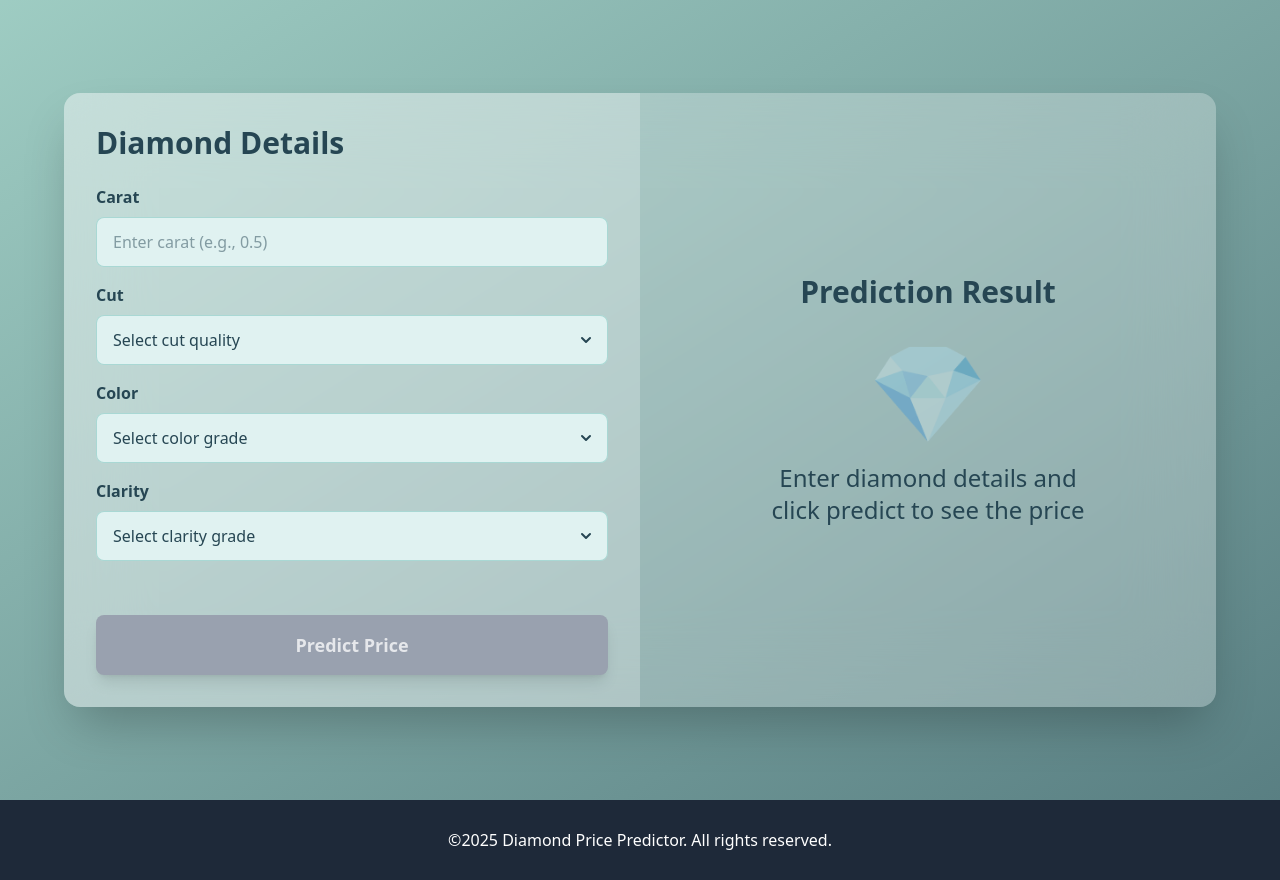
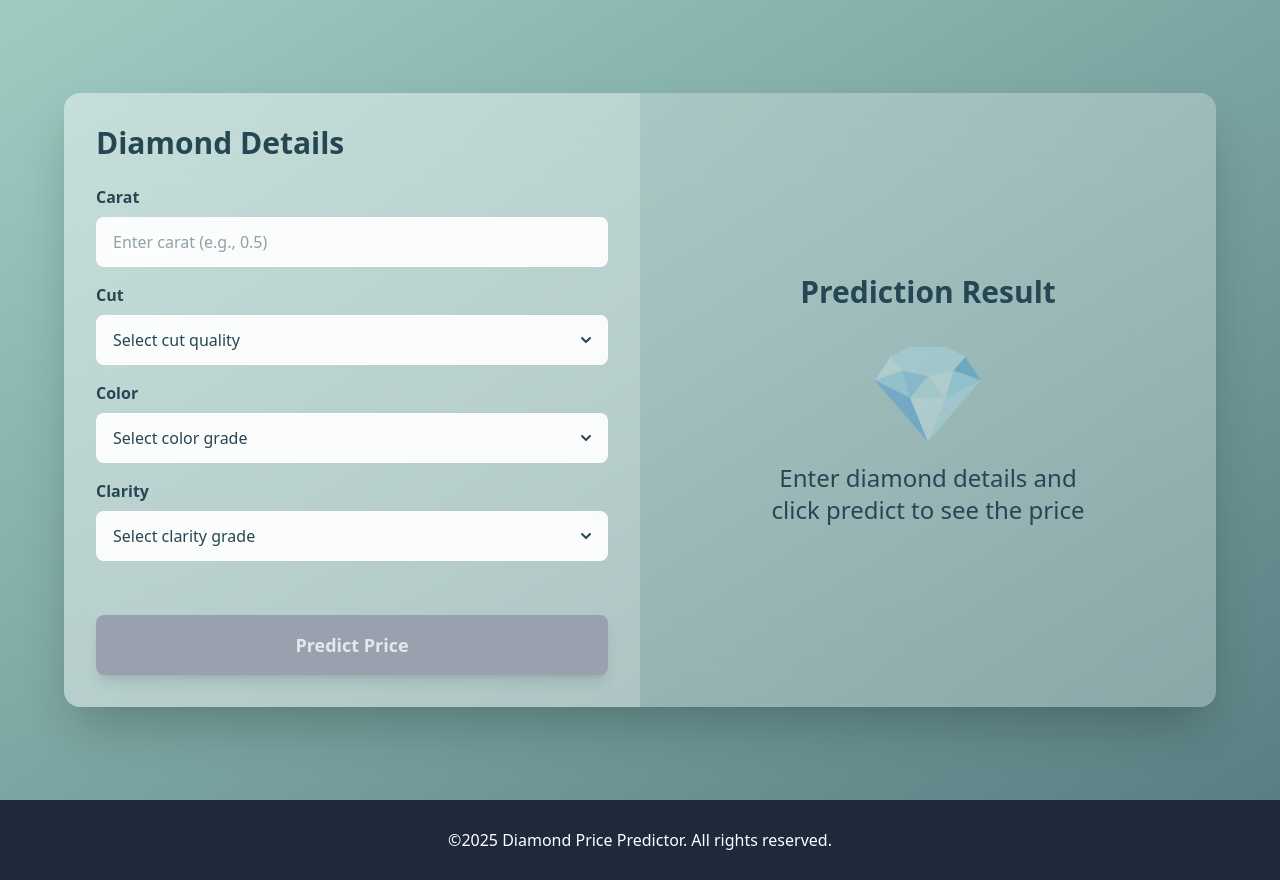
Before and after one commit to lad94220/ML-Lab1, a Next.js app in the folder src/app/client/: page / in a window 1280 px wide. Built offline with nearby package versions, Linux system fonts and the light colour scheme.

Commit message:
reverse input background

```diff
--- a/src/app/client/src/app/page.tsx
+++ b/src/app/client/src/app/page.tsx
@@ -72,12 +72,11 @@ export default function Home() {
                 placeholder="Enter carat (e.g., 0.5)"
                 value={carat}
                 onChange={(e) => setCarat(e.target.value)}
-                className={`px-4 py-3 rounded-lg backdrop-blur border focus:outline-none focus:ring-2 text-[#264653] ${
+                className={`px-4 py-3 rounded-lg bg-white/90 backdrop-blur border focus:outline-none focus:ring-2 text-[#264653] ${
                   carat && (isNaN(Number(carat)) || Number(carat) <= 0)
                     ? 'border-red-400 focus:ring-red-400'
-                    : 'border-[#2a9d8f]/30 focus:ring-[#2a9d8f]'
+                    : 'border-white/50 focus:ring-[#2a9d8f]'
                 }`}
-                style={{ backgroundColor: '#e0f2f1' }}
               />
               {carat && (isNaN(Number(carat)) || Number(carat) <= 0) && (
                 <span className="text-red-600 text-sm mt-1">Carat must be greater than 0</span>
@@ -91,12 +90,11 @@ export default function Home() {
                 <select
                   value={cut}
                   onChange={(e) => setCut(e.target.value)}
-                  className="w-full px-4 py-3 rounded-lg backdrop-blur border border-[#2a9d8f]/30 focus:outline-none focus:ring-2 focus:ring-[#2a9d8f] text-[#264653] appearance-none pr-10"
-                  style={{ backgroundColor: '#e0f2f1', colorScheme: 'light', accentColor: '#2a9d8f' }}
+                  className="w-full px-4 py-3 rounded-lg bg-white/90 backdrop-blur border border-white/50 focus:outline-none focus:ring-2 focus:ring-[#2a9d8f] text-[#264653] appearance-none pr-10"
                 >
-                  <option value="" style={{ backgroundColor: '#e0f2f1', color: '#264653' }}>Select cut quality</option>
+                  <option value="">Select cut quality</option>
                   {cutOptions.map((option) => (
-                    <option key={option} value={option} style={{ backgroundColor: '#e0f2f1', color: '#264653' }}>{option}</option>
+                    <option key={option} value={option}>{option}</option>
                   ))}
                 </select>
                 <div className="pointer-events-none absolute inset-y-0 right-0 flex items-center pr-3">
@@ -114,12 +112,11 @@ export default function Home() {
                 <select
                   value={color}
                   onChange={(e) => setColor(e.target.value)}
-                  className="w-full px-4 py-3 rounded-lg backdrop-blur border border-[#2a9d8f]/30 focus:outline-none focus:ring-2 focus:ring-[#2a9d8f] text-[#264653] appearance-none pr-10"
-                  style={{ backgroundColor: '#e0f2f1', colorScheme: 'light', accentColor: '#2a9d8f' }}
+                  className="w-full px-4 py-3 rounded-lg bg-white/90 backdrop-blur border border-white/50 focus:outline-none focus:ring-2 focus:ring-[#2a9d8f] text-[#264653] appearance-none pr-10"
                 >
-                  <option value="" style={{ backgroundColor: '#e0f2f1', color: '#264653' }}>Select color grade</option>
+                  <option value="">Select color grade</option>
                   {colorOptions.map((option) => (
-                    <option key={option} value={option} style={{ backgroundColor: '#e0f2f1', color: '#264653' }}>{option}</option>
+                    <option key={option} value={option}>{option}</option>
                   ))}
                 </select>
                 <div className="pointer-events-none absolute inset-y-0 right-0 flex items-center pr-3">
@@ -137,12 +134,11 @@ export default function Home() {
                 <select
                   value={clarity}
                   onChange={(e) => setClarity(e.target.value)}
-                  className="w-full px-4 py-3 rounded-lg backdrop-blur border border-[#2a9d8f]/30 focus:outline-none focus:ring-2 focus:ring-[#2a9d8f] text-[#264653] appearance-none pr-10"
-                  style={{ backgroundColor: '#e0f2f1', colorScheme: 'light', accentColor: '#2a9d8f' }}
+                  className="w-full px-4 py-3 rounded-lg bg-white/90 backdrop-blur border border-white/50 focus:outline-none focus:ring-2 focus:ring-[#2a9d8f] text-[#264653] appearance-none pr-10"
                 >
-                  <option value="" style={{ backgroundColor: '#e0f2f1', color: '#264653' }}>Select clarity grade</option>
+                  <option value="">Select clarity grade</option>
                   {clarityOptions.map((option) => (
-                    <option key={option} value={option} style={{ backgroundColor: '#e0f2f1', color: '#264653' }}>{option}</option>
+                    <option key={option} value={option}>{option}</option>
                   ))}
                 </select>
                 <div className="pointer-events-none absolute inset-y-0 right-0 flex items-center pr-3">
```
